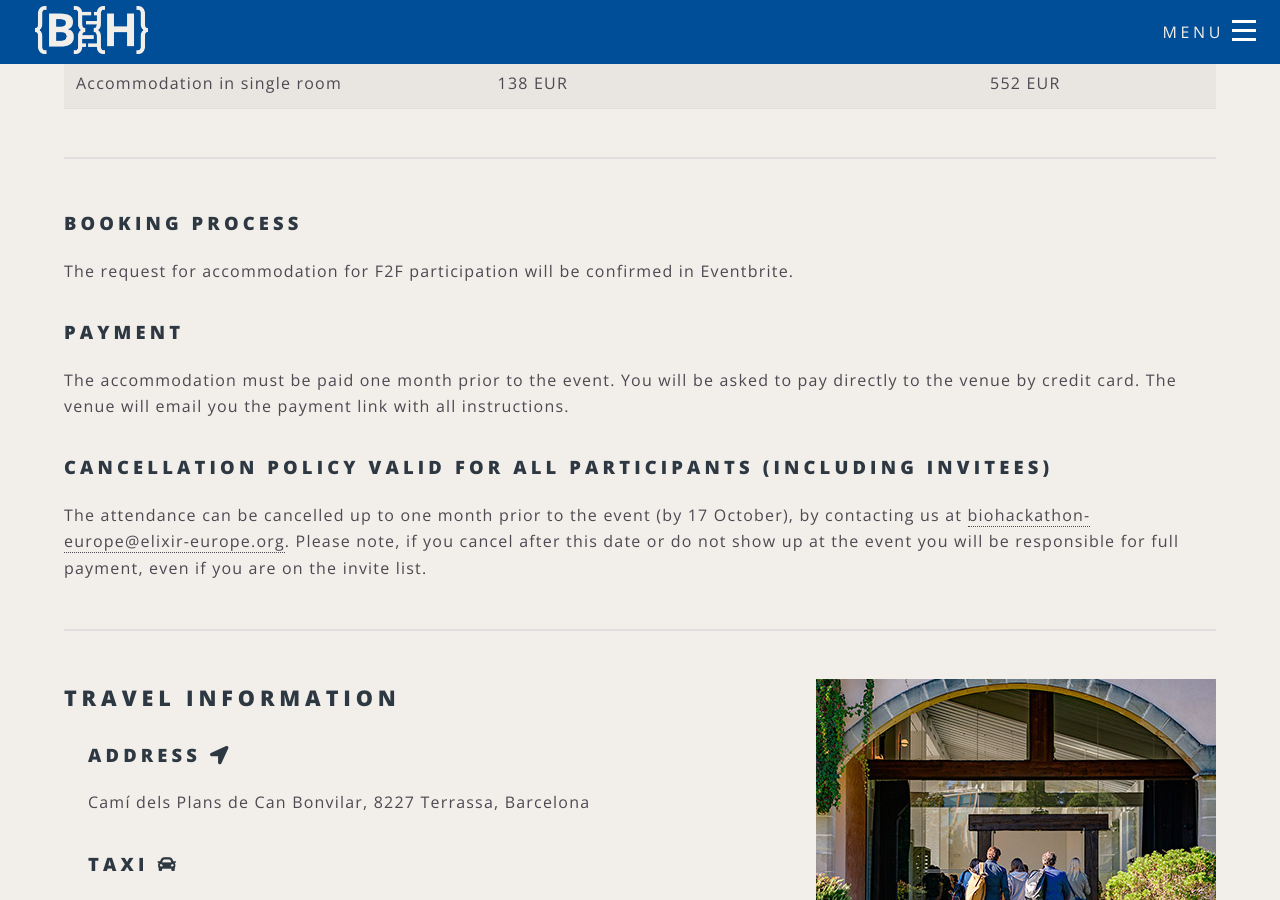
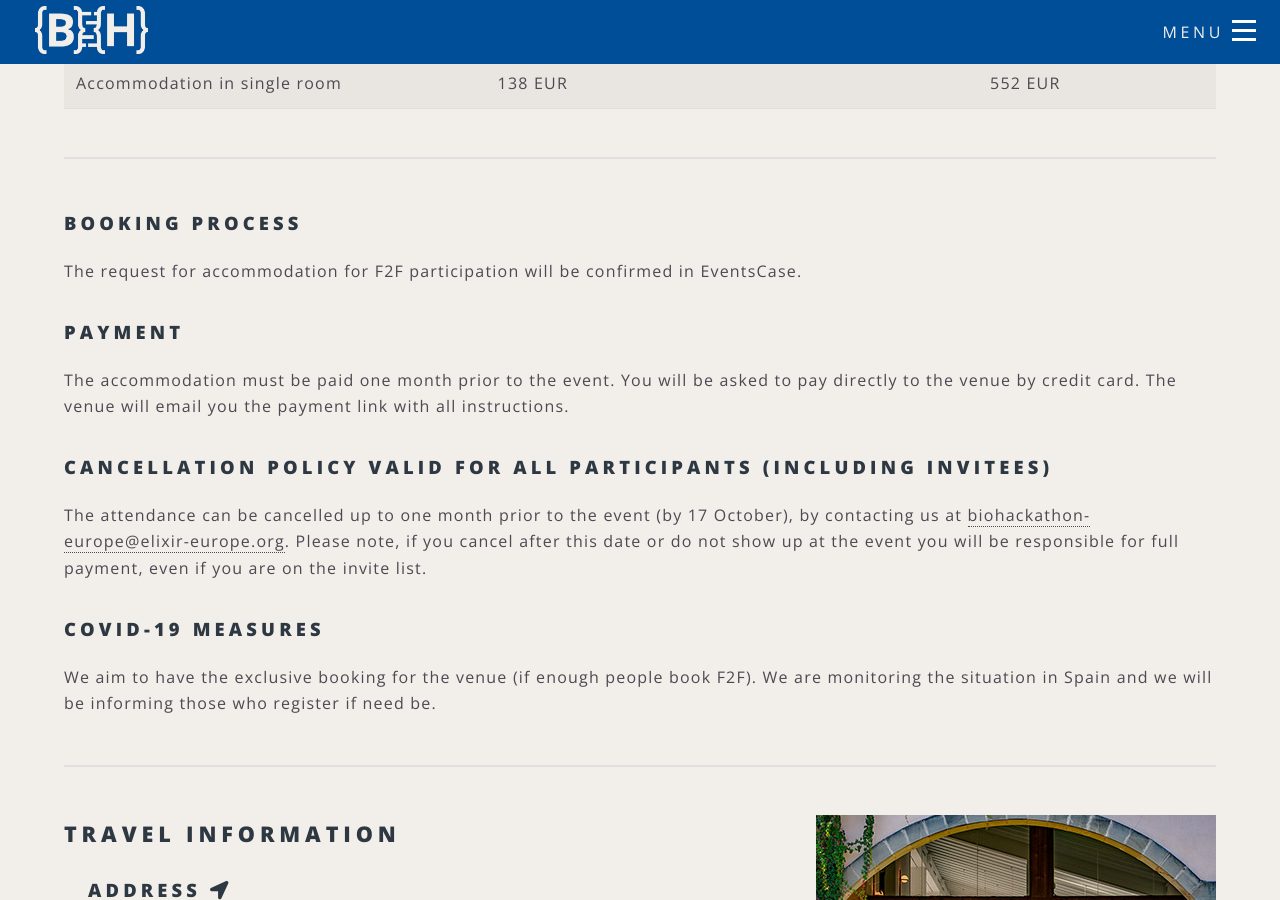
Before and after one commit to elixir-europe/biohackathon-europe-2021, a Jekyll site: the page built from venue.html, in a window 1280 px wide and 900 px high, scrolled down 1594 px. Built offline with Jekyll 4.4.1, drawn with Linux system fonts in a browser that asks for light colours; nearby versions of some CDN libraries.

Commit message:
Add COVID measures

```diff
--- a/venue.html
+++ b/venue.html
@@ -50,14 +50,18 @@ body_class: venue
         </table>
         <hr />
     <h3>BOOKING PROCESS</h3>
-    <p>The request for accommodation for F2F participation will be confirmed in Eventbrite. </p>
+    <p>The request for accommodation for F2F participation will be confirmed in EventsCase. </p>
 
     <h3>PAYMENT</h3>
     <p>The accommodation must be paid one month prior to the event. You will be asked to pay directly to the venue by credit card. The venue will email you the payment link with all instructions.</p>
 
-    <h3>CANCELLATION POLICY VALID FOR ALL PARTICIPANTS (including invitees)</h3>
+    <h3 id="cancellation">CANCELLATION POLICY VALID FOR ALL PARTICIPANTS (including invitees)</h3>
   <p>The attendance can be cancelled up to one month prior to the event (by 17 October), by contacting us at <a href="biohackathon-europe@elixir-europe.org">biohackathon-europe@elixir-europe.org</a>. Please note, if you cancel after this date or do not show up at the event you will be responsible for full payment, even if you are on the invite list.</p>
-<hr />
+<h3>COVID-19 MEASURES</h3>
+<p>We aim to have the exclusive booking for the venue (if enough people book F2F). We are monitoring the situation in Spain and we will be informing those who register if need be.</p>
+
+
+	<hr />
 </section>
 <section>
   <img src="images/venue-entrance.jpg" alt="The venue entrance" loading="lazy" class="float-right mb-3"/>
```
